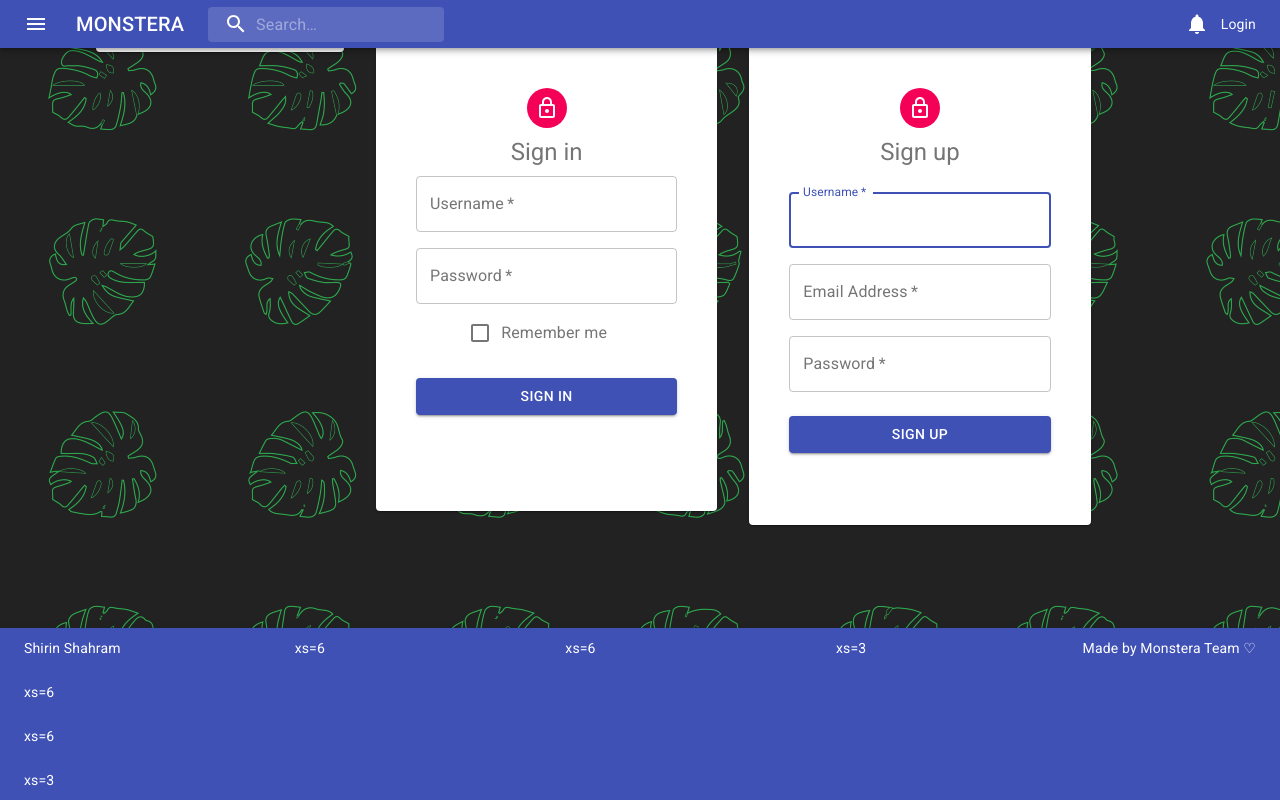
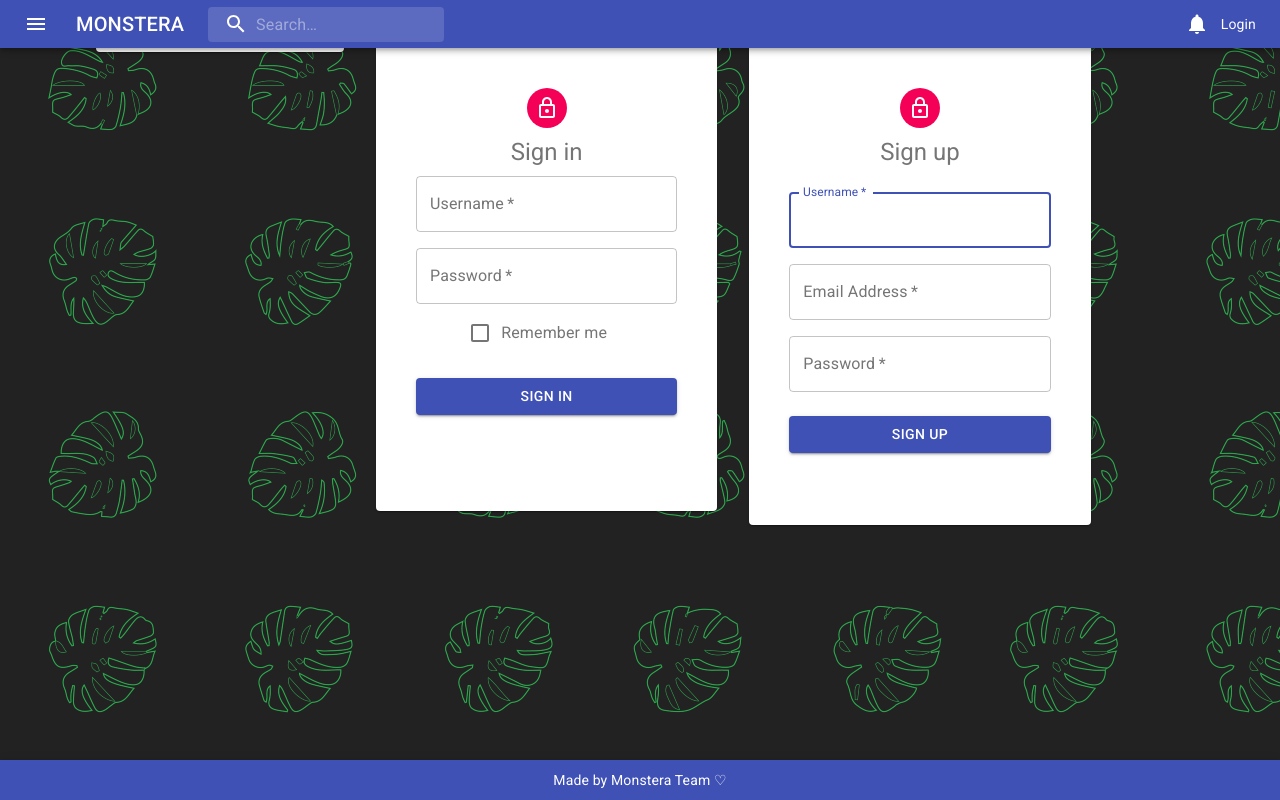
Before and after one commit to down-dive/monstera, a React (Create React App) app in the folder client/: page /signin in a window 1280 px wide. Built offline with nearby package versions, Linux system fonts and the light colour scheme; no server answers.

Commit message:
saving changes before moving branches

```diff
--- a/client/src/components/Footer/index.js
+++ b/client/src/components/Footer/index.js
@@ -42,32 +42,7 @@ export default function BottomAppBar() {
       <AppBar position="fixed" color="primary" className={classes.appBar}>
         <Toolbar className={classes.customizeToolbar}>
           <footer>
-            <div className={classes.root}>
-              <Grid container spacing={3}>
-                <Grid item xs={3}>
-                <Grid container spacing={3}>
-        <Grid item xs={12}>
-   Shirin Shahram
-        </Grid>
-        <Grid item xs={12}>
-xs=6
-        </Grid>
-        <Grid item xs={12}>
-xs=6
-        </Grid>
-        <Grid item xs={12}>
-xs=3
-        </Grid>
-      </Grid>
-                </Grid>
-                <Grid item xs={3}>xs=6
-                </Grid>
-                <Grid item xs={3}>xs=6
-                </Grid>
-                <Grid item xs={3}>xs=3
-                </Grid>
-              </Grid>
-            </div>
+
             Made by Monstera Team ♡
           </footer>
         </Toolbar>
```
